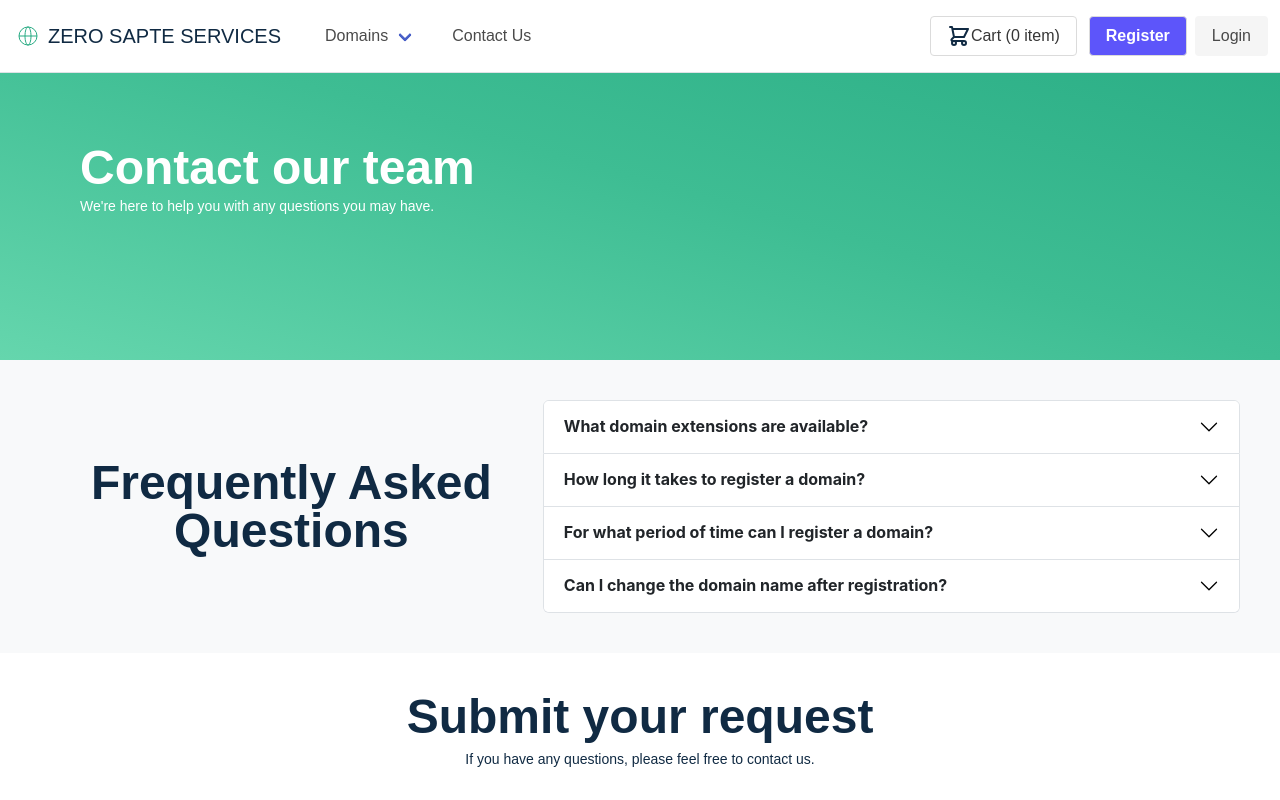
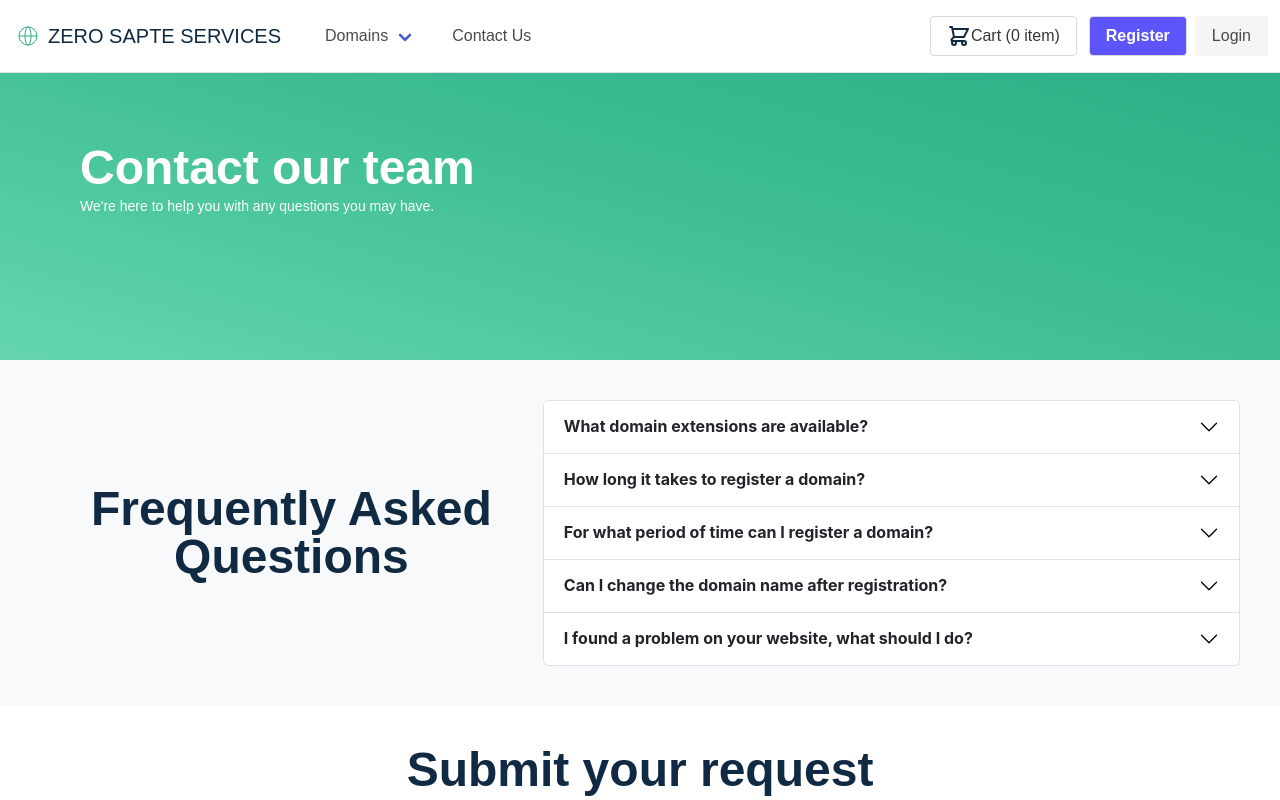
Before and after one commit to danutsss/mevn-domains-registry, a Vue app in the folder client/: page /contact in a window 1280 px wide. Shown: the top 800 px of the page. Built offline with nearby package versions, Linux system fonts and the light colour scheme; a web font is replaced by a local one.

Commit message:
added a new question to the FAQ

```diff
--- a/client/src/views/ContactView.vue
+++ b/client/src/views/ContactView.vue
@@ -129,6 +129,33 @@
           </div>
         </div>
       </div>
+      <div class="accordion-item">
+        <h2 id="headingFive" class="accordion-header">
+          <button
+            class="accordion-button collapsed font-bold"
+            type="button"
+            data-bs-toggle="collapse"
+            data-bs-target="#collapseFive"
+            aria-expanded="false"
+            aria-controls="collapseFive"
+          >
+            I found a problem on your website, what should I do?
+          </button>
+        </h2>
+        <div
+          id="collapseFive"
+          class="accordion-collapse collapse"
+          aria-labelledby="headingFive"
+          data-bs-parent="#accordionExample"
+        >
+          <div class="accordion-body font-normal">
+            If you find a problem on our website, please fill the form below
+            with the first paragraph of the message as:
+            <strong>[BUG]</strong> and we'll get back to you as soon as
+            possible. We'll do our best to fix it.
+          </div>
+        </div>
+      </div>
     </div>
   </section>
 
```
